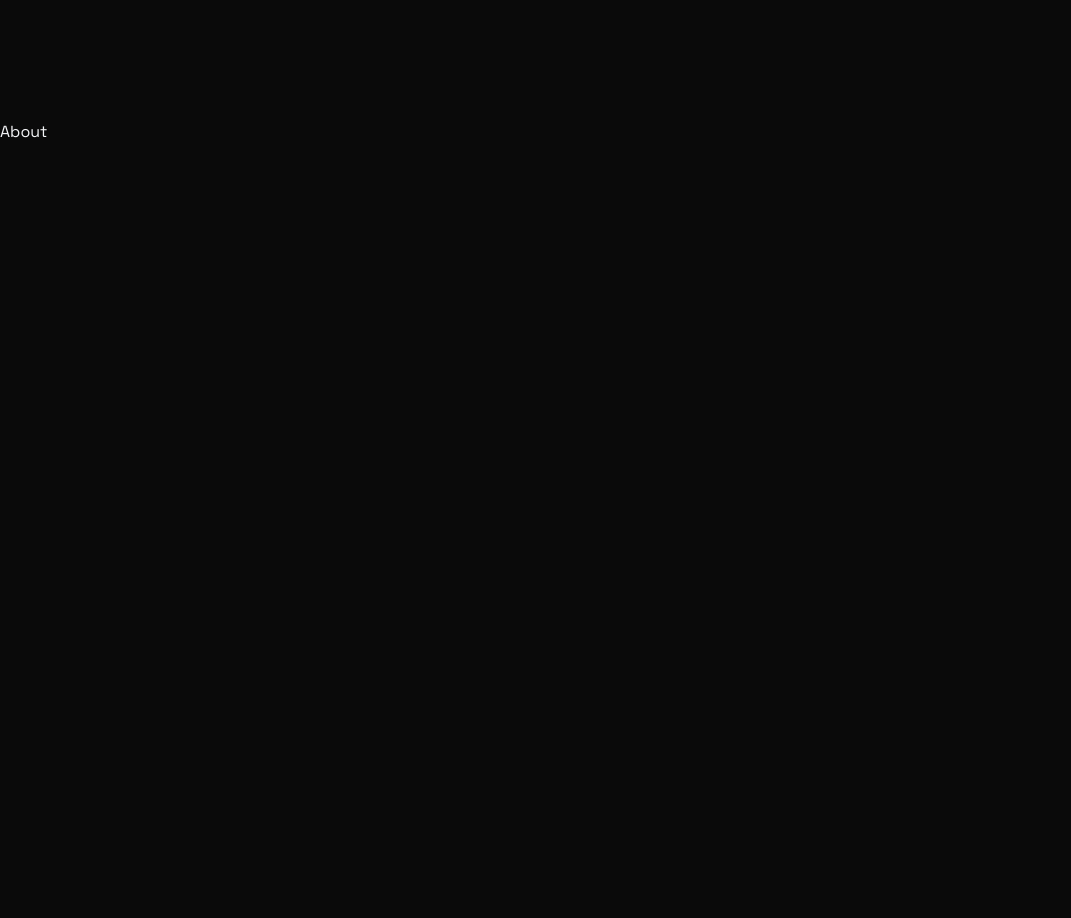
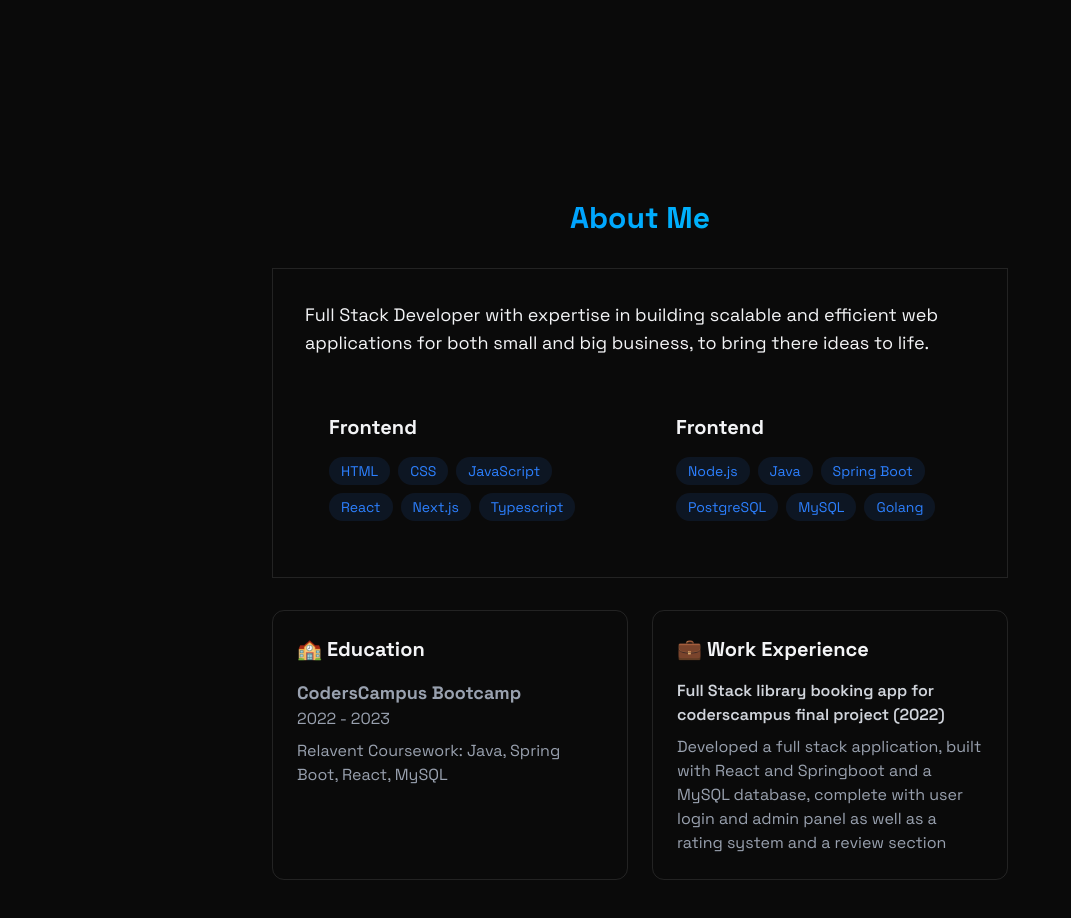
Before and after one commit to Epiq122/2025-portfolio, a React (Vite) app: page / in a window 1280 px wide. Shown: the part 680-1598 px from the top of the page, without its empty margins (0-1071 px from the left). Before the commit the page ends 824 px from the top, so only its background shows below. Built offline with nearby package versions, Linux system fonts and the light colour scheme.

Commit message:
Enhance About section with skills, education, and work experience details
- Added frontend and backend skills display using dynamic mapping.
- Included education and work experience sections with relevant details.
- Improved layout and styling for better presentation.

```diff
--- a/src/components/sections/about.jsx
+++ b/src/components/sections/about.jsx
@@ -1,4 +1,96 @@
 const About = () => {
-  return <div>About</div>;
+  const frontendSkills = [
+    'HTML',
+    'CSS',
+    'JavaScript',
+    'React',
+    'Next.js',
+    'Typescript',
+  ];
+
+  const backendSkills = [
+    'Node.js',
+    'Java',
+    'Spring Boot',
+    'PostgreSQL',
+    'MySQL',
+    'Golang',
+  ];
+  return (
+    <section
+      id='about'
+      className='min-h-screen flex items-center justify-center py-20'
+    >
+      <div className='max-w-3xl mx-auto px-4'>
+        <h2 className='text-3xl font-bold mb-8 bg-gradient-to-r from-blue-500 to-cyan-400 bg-clip-text text-transparent text-center'>
+          About Me
+        </h2>
+        <div className='rouned-xl p-8 border-white/10 border hover:-translate-y-1 hover:shadow-[0_0_15px_rgba(192,132,252,0.4)] transition-all duration-300'>
+          <p className='text-gray-00 text-lg mb-8'>
+            Full Stack Developer with expertise in building scalable and
+            efficient web applications for both small and big business, to bring
+            there ideas to life.
+          </p>
+          <div className='grid grid-cols-1 md:grid-cols-2 gap-6'>
+            <div className='rounded-xl p-6 hover:-translate-y-1 transition-all'>
+              <h3 className='text-xl font-bold mb-4'>Frontend</h3>
+              <div className='flex flex-wrap gap-2'>
+                {frontendSkills.map((skill, index) => (
+                  <span
+                    key={index}
+                    className='bg-blue-500/10 text-blue-500 py-1 px-3 rounded-full text-sm hover:bg-blue-500/20 hover:shadow-[0_2px_8px_rgba(59,130,246,0.2)] '
+                  >
+                    {skill}
+                  </span>
+                ))}
+              </div>
+            </div>
+            <div className='rounded-xl p-6 hover:-translate-y-1 transition-all'>
+              <h3 className='text-xl font-bold mb-4'>Frontend</h3>
+              <div className='flex flex-wrap gap-2'>
+                {backendSkills.map((skill, index) => (
+                  <span
+                    key={index}
+                    className='bg-blue-500/10 text-blue-500 py-1 px-3 rounded-full text-sm hover:bg-blue-500/20 hover:shadow-[0_2px_8px_rgba(59,130,246,0.2)] '
+                  >
+                    {skill}
+                  </span>
+                ))}
+              </div>
+            </div>
+          </div>
+        </div>
+        <div className='grid grid-cols-1 md:grid-cols-2 gap-6 mt-8'>
+          <div className='p-6 rounded-xl border-white/10 border hover:-translate-y-1 transition-all'>
+            <h3 className='text-xl font-bold mb-4'> 🏫 Education</h3>
+            <ul className=' list-inside text-gray-400 space-y-2'>
+              <li>
+                <h4 className='text-lg font-bold'>CodersCampus Bootcamp</h4>
+                <p className='text-gray-400'>2022 - 2023</p>
+              </li>
+              <li>Relavent Coursework: Java, Spring Boot, React, MySQL</li>
+            </ul>
+          </div>
+          <div className='p-6 rounded-xl border-white/10 border hover:-translate-y-1 transition-all'>
+            <h3 className='text-xl font-bold mb-4'> 💼 Work Experience</h3>
+            <div className='space-y-4 text-gray-300'>
+              <div>
+                <h4 className='font-semibold'>
+                  Full Stack library booking app for coderscampus final project
+                  (2022)
+                </h4>
+
+                <p className='text-gray-400 mt-2'>
+                  Developed a full stack application, built with React and
+                  Springboot and a MySQL database, complete with user login and
+                  admin panel as well as a rating system and a review section
+                </p>
+              </div>
+            </div>
+          </div>
+        </div>
+      </div>
+    </section>
+  );
 };
 export default About;
```
